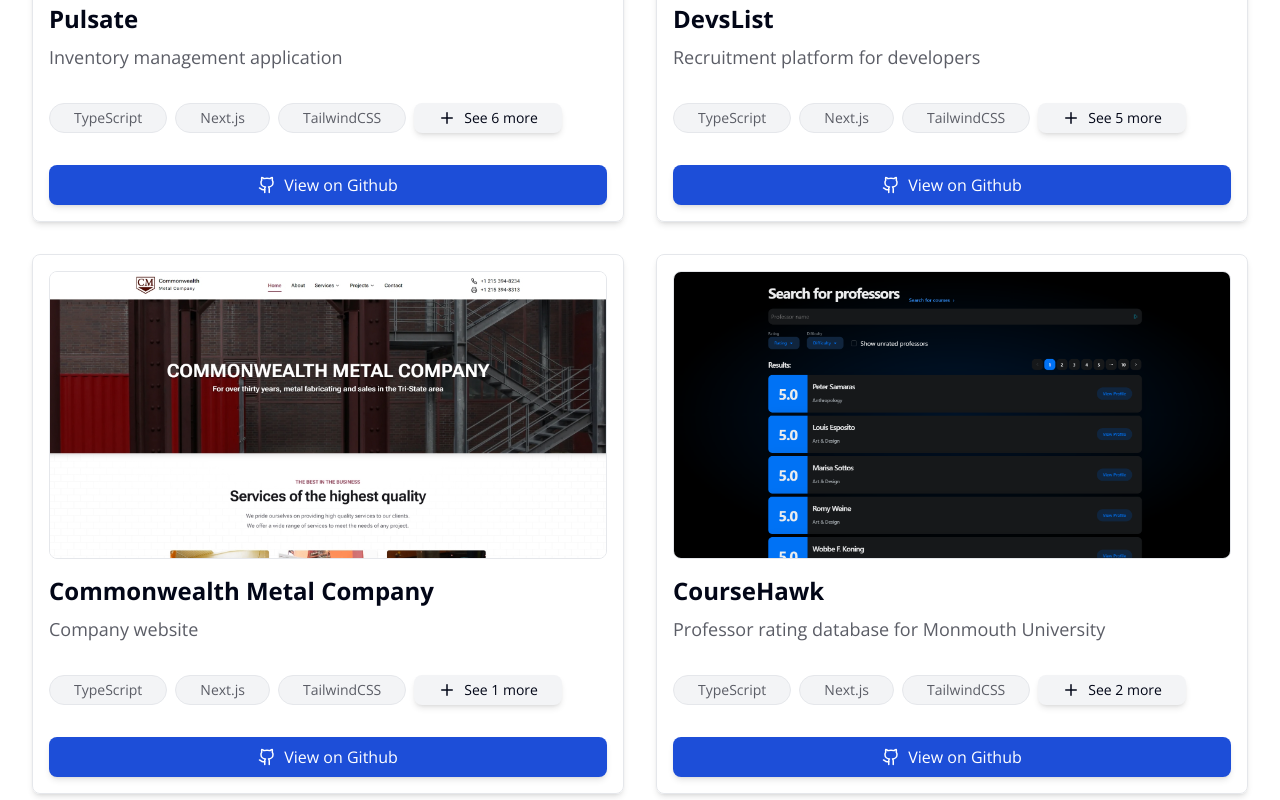
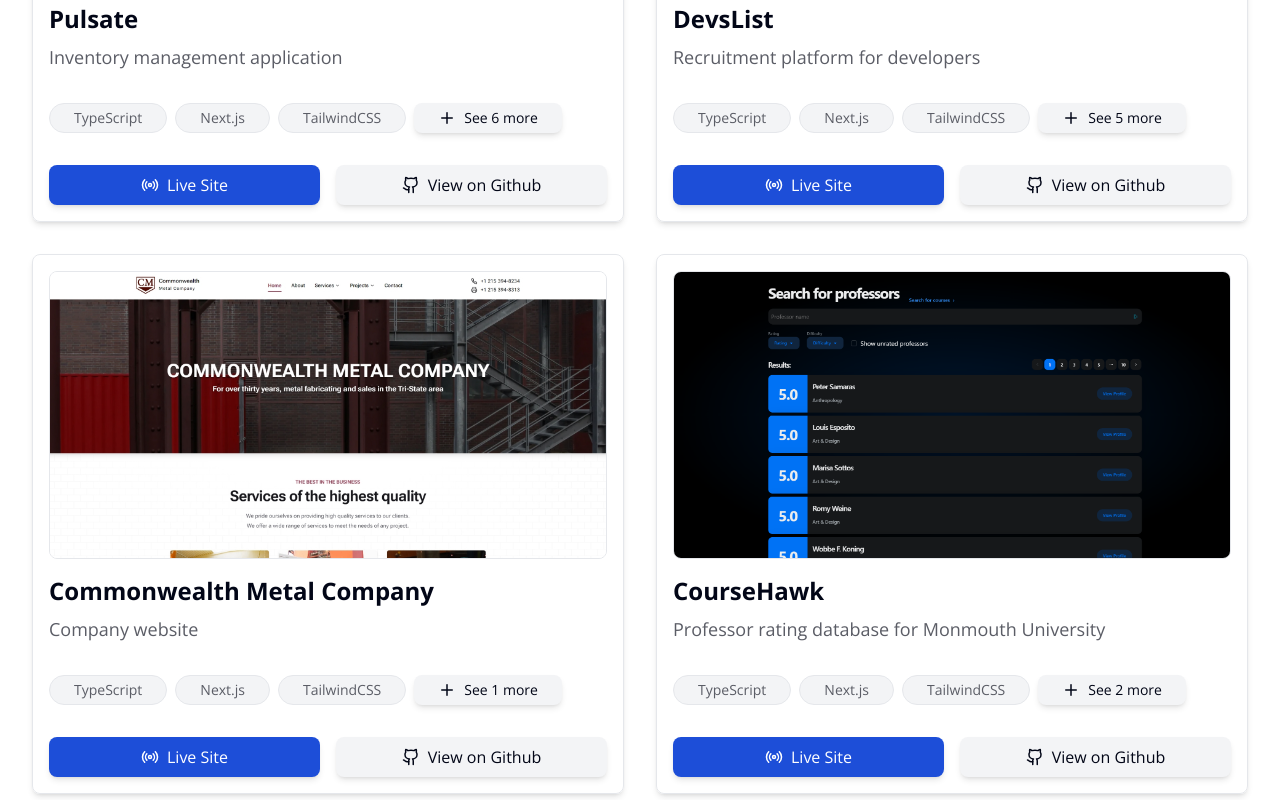
Before and after one commit to TylerGennaro/portfolio_v3, a Next.js app: page / in a window 1280 px wide. Shown: the part 2360-3160 px from the top of the page. Built offline with nearby package versions, Linux system fonts and the light colour scheme.

Commit message:
added live site link to projects

```diff
--- a/src/components/project.tsx
+++ b/src/components/project.tsx
@@ -2,23 +2,36 @@
 import { ReactNode } from 'react';
 import { twMerge } from 'tailwind-merge';
 import { Button } from './Button';
-import { Github } from 'lucide-react';
+import { Github, Radio } from 'lucide-react';
 
 export function Project({
 	children,
-	href,
+	liveHref,
+	githubHref,
 }: {
 	children: ReactNode;
-	href?: string;
+	liveHref?: string;
+	githubHref?: string;
 }) {
 	return (
 		<div className='w-full h-full p-4 border rounded-lg shadow-md [&:hover>img]:scale-[1.01] transition duration-300 flex flex-col justify-between'>
 			<div>{children}</div>
-			<a href={href} target='_blank' className='mt-8'>
-				<Button className='w-full justify-center' icon={Github}>
-					View on Github
-				</Button>
-			</a>
+			<div className='flex gap-4 w-full'>
+				<a href={liveHref} target='_blank' className='mt-8 w-full'>
+					<Button className='w-full justify-center' icon={Radio}>
+						Live Site
+					</Button>
+				</a>
+				<a href={githubHref} target='_blank' className='mt-8 w-full'>
+					<Button
+						variant='muted'
+						className='w-full justify-center'
+						icon={Github}
+					>
+						View on Github
+					</Button>
+				</a>
+			</div>
 		</div>
 	);
 }
--- a/src/components/sections/Projects.tsx
+++ b/src/components/sections/Projects.tsx
@@ -22,7 +22,10 @@
 				both front- and back-end stacks.
 			</SectionHeading>
 			<div className='grid grid-cols-1 lg:grid-cols-2 gap-8'>
-				<Project href='https://github.com/TGennnaro/pulsate'>
+				<Project
+					liveHref='https://pulsate.cloud'
+					githubHref='https://github.com/TGennnaro/pulsate'
+				>
 					<ProjectImage
 						src={pulsateLight}
 						alt='Pulsate'
@@ -49,7 +52,10 @@
 						<ProjectTool>Stripe</ProjectTool>
 					</ProjectTools>
 				</Project>
-				<Project href='https://github.com/TGennnaro/devslist'>
+				<Project
+					liveHref='https://devslist.vercel.app'
+					githubHref='https://github.com/TGennnaro/devslist'
+				>
 					<ProjectImage
 						src={devslistLight}
 						alt='DevsList'
@@ -75,7 +81,10 @@
 						<ProjectTool>React Query</ProjectTool>
 					</ProjectTools>
 				</Project>
-				<Project href='https://github.com/TGennnaro/common-metal'>
+				<Project
+					liveHref='https://commonwealthmetal.com'
+					githubHref='https://github.com/TGennnaro/common-metal'
+				>
 					<ProjectImage src={commonwealth} alt='Commonwealth Metal' />
 					<ProjectTitle>Commonwealth Metal Company</ProjectTitle>
 					<ProjectDescription>Company website</ProjectDescription>
@@ -86,7 +95,10 @@
 						<ProjectTool>ShadcnUI</ProjectTool>
 					</ProjectTools>
 				</Project>
-				<Project href='https://github.com/TGennnaro/CourseHawk'>
+				<Project
+					liveHref='https://coursehawk.vercel.app'
+					githubHref='https://github.com/TGennnaro/CourseHawk'
+				>
 					<ProjectImage src={coursehawk} alt='CourseHawk' />
 					<ProjectTitle>CourseHawk</ProjectTitle>
 					<ProjectDescription>
```
